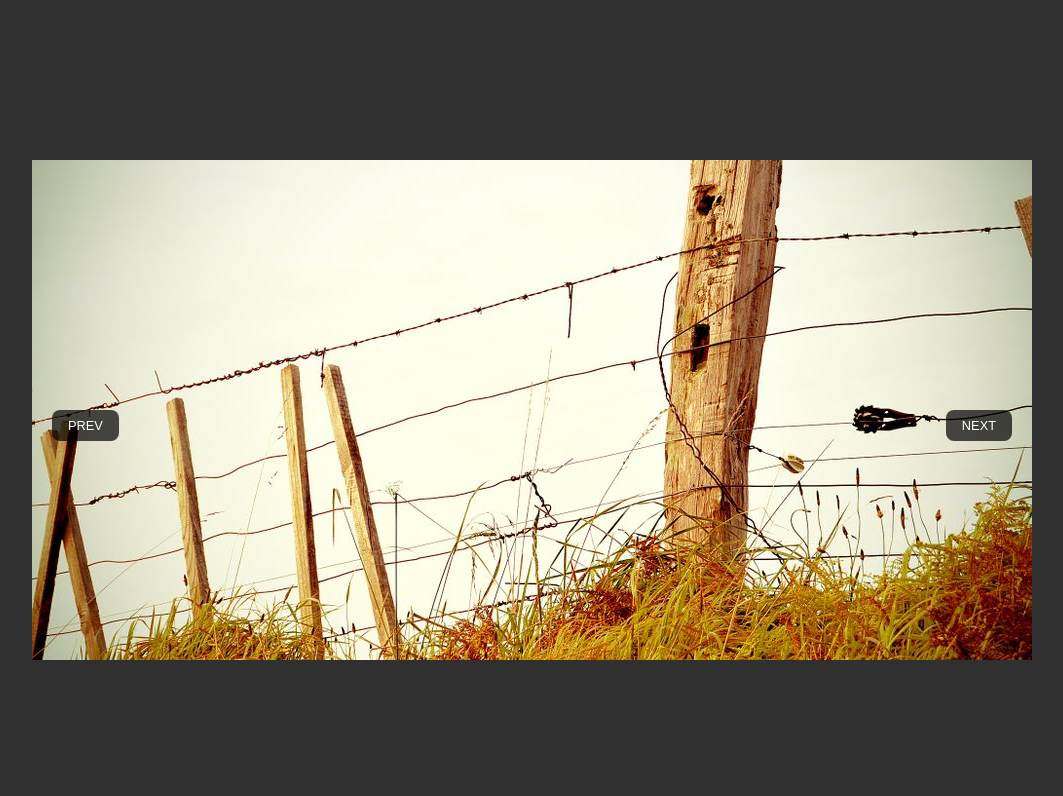
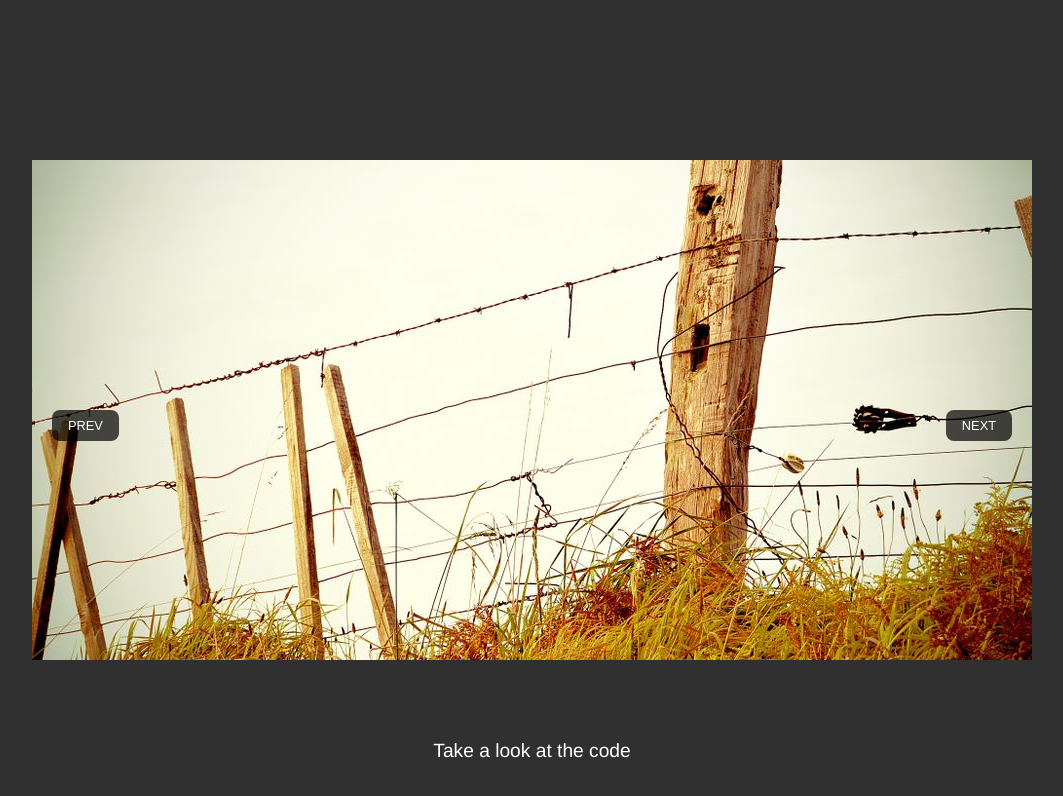
Before and after one commit to murbar/image-slider-component, a plain HTML site: page index.html in a window 1280 px wide. Shown: the whole page, without its empty margins (108-1171 px from the left). Drawn offline with Linux system fonts and the light colour scheme.

Commit message:
Add github link

```diff
--- a/index.html
+++ b/index.html
@@ -20,6 +20,12 @@
       <button class="slider-control-next">Next</button>
     </div>
 
+    <div class="github-link">
+      <a href="https://github.com/murbar/image-slider-component"
+        >Take a look at the code</a
+      >
+    </div>
+
     <script src="/slider.js"></script>
   </body>
 </html>
--- a/slider.css
+++ b/slider.css
@@ -7,6 +7,23 @@
 body {
   padding: 10em 0;
   background: #303030;
+  color: white;
+  font-family: Helvetica;
+}
+
+a {
+  color: white;
+  text-decoration: none;
+}
+
+a:hover {
+  text-decoration: underline;
+}
+
+.github-link {
+  margin-top: 5rem;
+  text-align: center;
+  font-size: 1.2em;
 }
 
 .slider-component {
```
